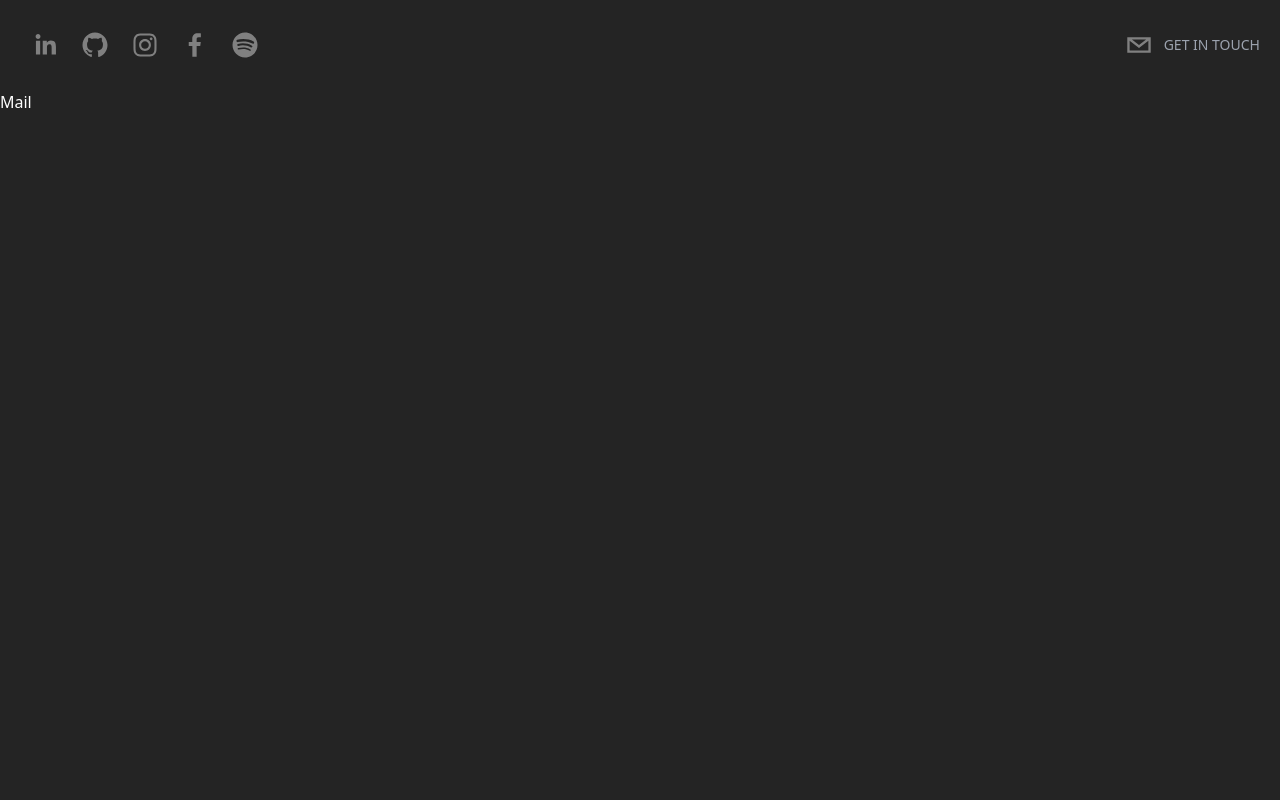
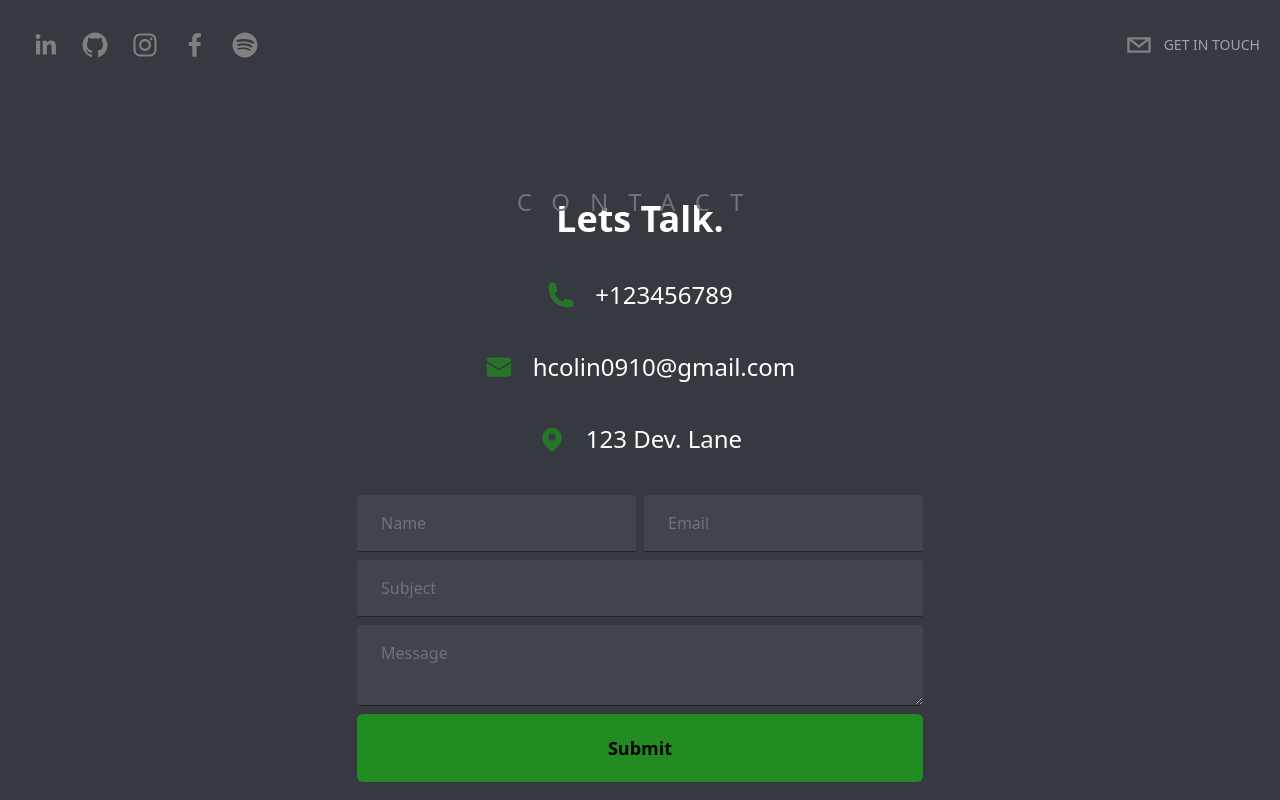
Before and after one commit to colinh09/Personal-Website, a Next.js app: page /Mail in a window 1280 px wide. Built offline with nearby package versions, Linux system fonts and the light colour scheme.

Commit message:
finished contact page, cleaned up look of website

```diff
--- /dev/null
+++ b/components/Contact.tsx
@@ -0,0 +1,67 @@
+import React from 'react'
+import { motion } from "framer-motion"
+import { PhoneIcon, MapPinIcon, EnvelopeIcon } from "@heroicons/react/24/solid"
+import { useForm, SubmitHandler } from "react-hook-form";
+
+type Props = {}
+
+type Inputs = {
+    name: string;
+    email: string;
+    subject: string;
+    message: string;
+  };
+
+function Contact({}: Props) {
+    const {
+        register,
+        handleSubmit,
+    } = useForm<Inputs>();
+    const onSubmit: SubmitHandler<Inputs> = (formData) => {
+        window.location.href =  `mailto:hcolin0910@gmail.com?subject=${formData.subject}&body=Hi, my name is ${formData.name}. ${formData.message} (${formData.email})`
+    };
+
+  return (
+    <div className = "h-screen flex relative flex-col text-center md:text-left md:flex-row max-w-7xl px-10 justify-evenly mx-auto items-center">
+        <h3 className = "absolute top-24 uppercase tracking-[20px] text-gray-500 text-2xl">Contact</h3>
+
+        <div className = "flex flex-col space-y-10">
+            <h4 className = "text-4xl font-semibold text-center">
+                Lets Talk.
+            </h4>
+
+            <div className = "space-y-10">
+                <div className = "flex items-center space-x-5 justify-center">
+                    <PhoneIcon className = "text-[#228C22] h-7 w-7 animate-pulse"/>
+                    <p className="text-2xl">+123456789</p>
+                </div>
+
+                <div className = "flex items-center space-x-5 justify-center">
+                    <EnvelopeIcon className = "text-[#228C22] h-7 w-7 animate-pulse"/>
+                    <p className="text-2xl">hcolin0910@gmail.com</p>
+                </div>
+
+                <div className = "flex items-center space-x-5 justify-center">
+                    <MapPinIcon className = "text-[#228C22] h-7 w-7 animate-pulse"/>
+                    <p className="text-2xl">123 Dev. Lane</p>
+                </div>
+
+            </div>
+
+            <form onSubmit={handleSubmit(onSubmit)} className = "flex flex-col space-y-2 w-fit mx-auto">
+                <div className = "flex space-x-2">
+                    <input {...register('name')} placeholder="Name" className="contactInput" type="text" />
+                    <input {...register('email')} placeholder="Email" className="contactInput" type="email" />
+                </div>
+
+                <input {...register('subject')}  placeholder="Subject" className = "contactInput" type="text" />
+
+                <textarea {...register('message')} placeholder="Message" className="contactInput" />
+                <button type="submit" className= "bg-[#228C22] py-5 px-10 rounded-md text-black font-bold text-lg">Submit</button>
+            </form>
+        </div>
+    </div>
+  )
+}
+
+export default Contact
--- a/package.json
+++ b/package.json
@@ -9,10 +9,13 @@
     "lint": "next lint"
   },
   "dependencies": {
+    "@heroicons/react": "^2.0.12",
+    "form-data": "^4.0.0",
     "framer-motion": "^7.5.3",
     "next": "12.3.1",
     "react": "18.2.0",
     "react-dom": "18.2.0",
+    "react-hook-form": "^7.37.0",
     "react-simple-typewriter": "^4.0.5",
     "react-social-icons": "^5.15.0",
     "use-local-storage": "^2.3.6",
--- a/pages/AboutMe.tsx
+++ b/pages/AboutMe.tsx
@@ -32,7 +32,7 @@ const Home: NextPage = () => {
                     ABOUT ME
                 </h3>
             </div> */}
-             <div className="bg-[rgb(36,36,36)] text-white h-screen overflow-y-scroll z-0 scrollbar scrollbar-track-gray-400/20 scrollbar-thumb-[#228C22]/80 snap-y snap-mandatory">
+             <div className="bg-[#36393f] text-white h-screen overflow-y-scroll z-0 scrollbar scrollbar-track-gray-400/20 scrollbar-thumb-[#228C22]/80 snap-y snap-mandatory">
                 {/* Header */}
                 <Header />
                 {/* About Me part 1 | General introduction*/}
--- a/pages/Experience.tsx
+++ b/pages/Experience.tsx
@@ -5,7 +5,7 @@ import Header from '../components/Header';
 const Home: NextPage = () => {
     return (
         <div>
-             <div className="bg-[rgb(36,36,36)] text-white h-screen overflow-y-scroll z-0 scrollbar scrollbar-track-gray-400/20 scrollbar-thumb-[#228C22]/80">
+             <div className="bg-[#36393f] text-white h-screen overflow-y-scroll z-0 scrollbar scrollbar-track-gray-400/20 scrollbar-thumb-[#228C22]/80">
                 <Header />
                 Experience
              </div>
--- a/pages/Mail.tsx
+++ b/pages/Mail.tsx
@@ -1,14 +1,18 @@
 import type { NextPage } from 'next'
 import { homedir } from 'os'
+import Contact from '../components/Contact';
 import Header from '../components/Header';
 
 const Home: NextPage = () => {
     return (
-        <div>
-             <div className="bg-[rgb(36,36,36)] text-white h-screen overflow-y-scroll z-0 scrollbar scrollbar-track-gray-400/20 scrollbar-thumb-[#228C22]/80">
+        <div className="bg-[#36393f] text-white h-screen overflow-y-scroll z-0 scrollbar scrollbar-track-gray-400/20 scrollbar-thumb-[#228C22]/80 snap-y snap-mandatory">
+            <section className="snap-start" id="hero">
                 <Header />
-                Mail
-             </div>
+            </section>
+
+            <section className="snap-start" id="hero">
+                <Contact />
+            </section>
         </div>
     )
 }
--- a/pages/index.tsx
+++ b/pages/index.tsx
@@ -7,7 +7,7 @@ import styles from '../styles/Home.module.css'
 
 const Home: NextPage = () => {
   return (
-    <div className="bg-[rgb(36,36,36)] text-white h-screen overflow-y-scroll z-0 scrollbar scrollbar-track-gray-400/20 scrollbar-thumb-[#228C22]/80 snap-y snap-mandatory">
+    <div className="bg-[#36393f] text-white h-screen overflow-y-scroll z-0 scrollbar scrollbar-track-gray-400/20 scrollbar-thumb-[#228C22]/80 snap-y snap-mandatory">
       {/* Header */}
       <Header />
 
--- a/styles/globals.css
+++ b/styles/globals.css
@@ -4,7 +4,7 @@
 
 @layer components{
   .heroButton{
-      @apply px-6 py-2 border border-[#242424] rounded-full
+      @apply px-6 py-2 border border-[#36393f] rounded-full
       uppercase text-xs tracking-widest text-gray-500 transition-all  hover:text-[#228C22]/40
   }
 
```
Also changed, not shown: 1 other file (tests, documents, lock files or other folders).
